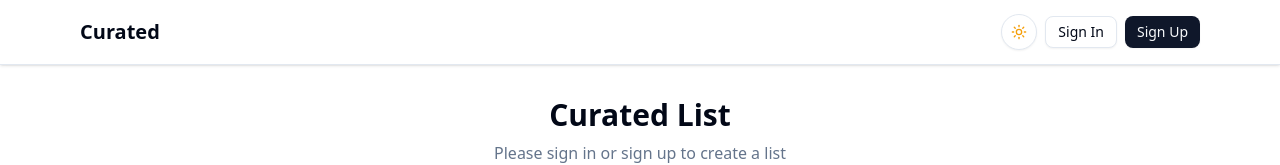
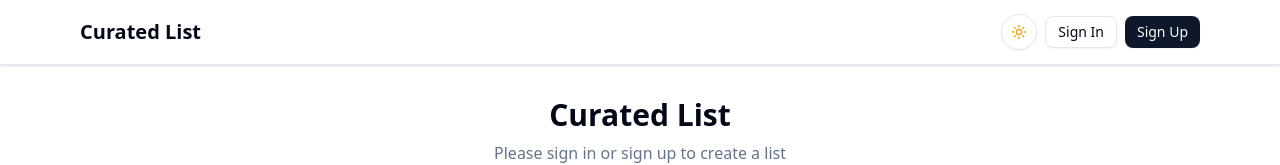
Before and after one commit to jogaza/iyaomolere-list, a Next.js app: page / in a window 1280 px wide. Shown: the top 165 px of the page. Built offline with nearby package versions, Linux system fonts and the light colour scheme; no server answers.

Commit message:
Small change

```diff
--- a/src/app/[uuid]/page.tsx
+++ b/src/app/[uuid]/page.tsx
@@ -32,7 +32,7 @@ export default async function Page({ params }: PageProps) {
         </h1>
         {userFullName ? (
           <>
-            <div className="text-center text-muted-foreground mb-6">
+            <div className="text-center text-muted-foreground mb-2">
               Please insert items into the list
             </div>
             <List userId={uuid} />
--- a/src/app/layout.tsx
+++ b/src/app/layout.tsx
@@ -40,7 +40,7 @@ export default function RootLayout({
           <ThemeProvider attribute="class" defaultTheme="light" enableSystem>
             <header className="border-b shadow-sm bg-background sticky top-0 z-10">
               <div className="max-w-6xl mx-auto flex justify-between items-center p-4 gap-4 h-16">
-                <div className="font-semibold text-xl">Curated</div>
+                <div className="font-semibold text-xl">Curated List</div>
                 <div className="flex items-center gap-2">
                   <ThemeToggle />
                   <SignedOut>
--- a/src/app/page.tsx
+++ b/src/app/page.tsx
@@ -19,7 +19,7 @@ export default async function Home() {
 
         {user ? (
           <>
-            <div className="text-center text-muted-foreground">
+            <div className="text-center text-muted-foreground mb-2">
               Please insert items into the list
             </div>
 
```
